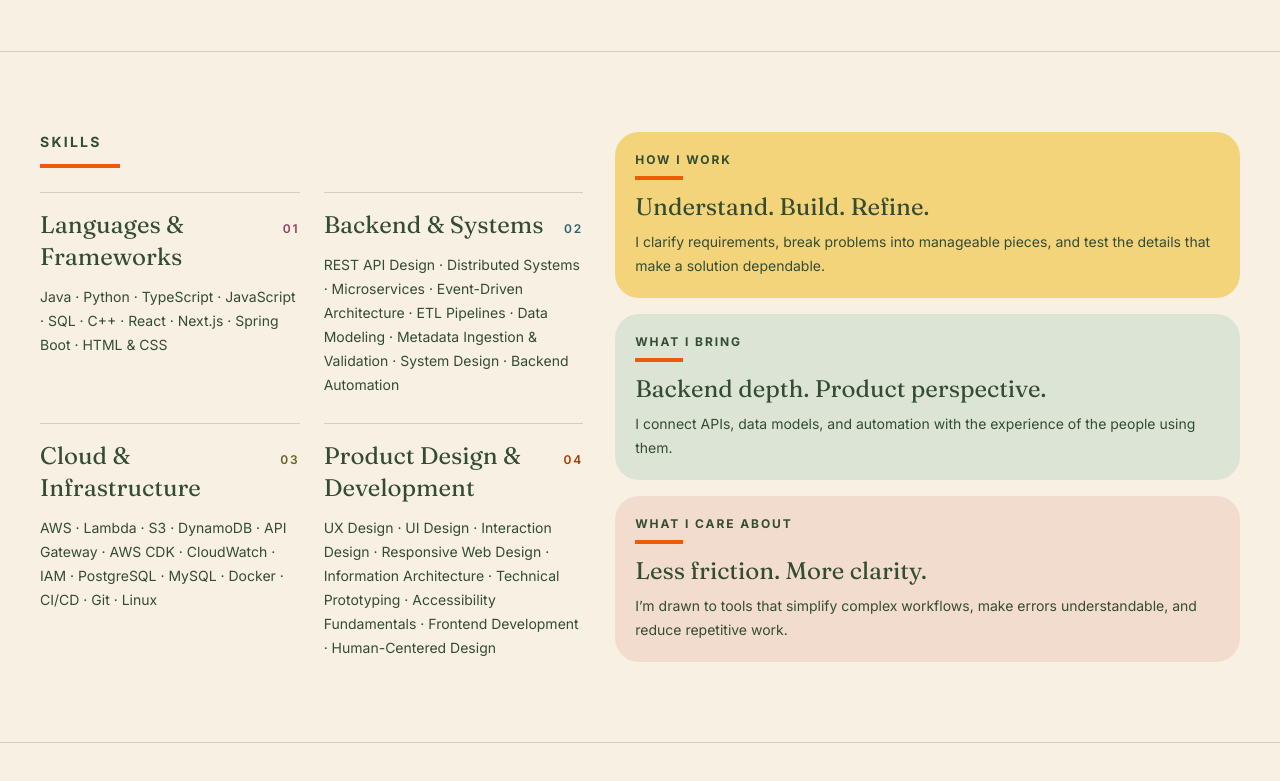
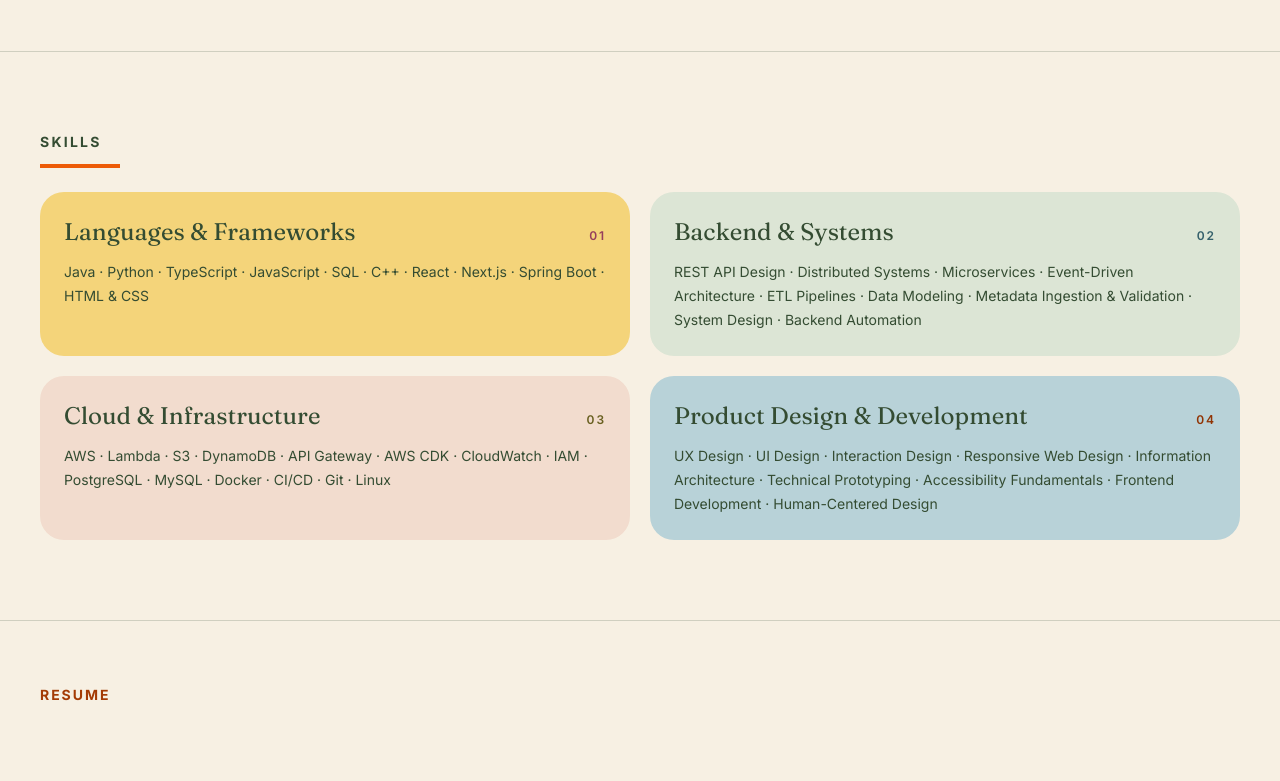
Before and after one commit to julsoyola/juliana-portfolio, a Next.js app in the folder portfolio/: page / in a window 1280 px wide. Shown: the part 2960-3741 px from the top of the page. Built offline with nearby package versions, Linux system fonts and the light colour scheme.

Commit message:
Color the four skill groups

```diff
--- a/portfolio/components/Skills.tsx
+++ b/portfolio/components/Skills.tsx
@@ -3,63 +3,43 @@ const skills = [
     title: "Languages & Frameworks",
     items: ["Java", "Python", "TypeScript", "JavaScript", "SQL", "C++", "React", "Next.js", "Spring Boot", "HTML & CSS"],
     numberColor: "text-[#963e5b]",
+    tone: "bg-[var(--mustard)]",
   },
   {
     title: "Backend & Systems",
     items: ["REST API Design", "Distributed Systems", "Microservices", "Event-Driven Architecture", "ETL Pipelines", "Data Modeling", "Metadata Ingestion & Validation", "System Design", "Backend Automation"],
     numberColor: "text-[#35606b]",
+    tone: "bg-[#DCE5D5]",
   },
   {
     title: "Cloud & Infrastructure",
     items: ["AWS", "Lambda", "S3", "DynamoDB", "API Gateway", "AWS CDK", "CloudWatch", "IAM", "PostgreSQL", "MySQL", "Docker", "CI/CD", "Git", "Linux"],
     numberColor: "text-[#696021]",
+    tone: "bg-[#F2DCCE]",
   },
   {
     title: "Product Design & Development",
     items: ["UX Design", "UI Design", "Interaction Design", "Responsive Web Design", "Information Architecture", "Technical Prototyping", "Accessibility Fundamentals", "Frontend Development", "Human-Centered Design"],
-    numberColor: "text-[#a43b05]",
-  },
-];
-
-const approachCards = [
-  {
-    id: "how-i-work",
-    label: "HOW I WORK",
-    headline: "Understand. Build. Refine.",
-    body: "I clarify requirements, break problems into manageable pieces, and test the details that make a solution dependable.",
-    tone: "bg-[var(--mustard)]",
-  },
-  {
-    id: "what-i-bring",
-    label: "WHAT I BRING",
-    headline: "Backend depth. Product perspective.",
-    body: "I connect APIs, data models, and automation with the experience of the people using them.",
-    tone: "bg-[#DCE5D5]",
-  },
-  {
-    id: "what-i-care-about",
-    label: "WHAT I CARE ABOUT",
-    headline: "Less friction. More clarity.",
-    body: "I’m drawn to tools that simplify complex workflows, make errors understandable, and reduce repetitive work.",
-    tone: "bg-[#F2DCCE]",
+    numberColor: "text-[#913404]",
+    tone: "bg-[var(--sky)]",
   },
 ];
 
 export default function Skills() {
   return (
     <section id="skills" aria-labelledby="skills-heading" className="border-t border-[var(--forest)]/20 px-6 py-20 lg:px-10">
-      <div className="mx-auto grid max-w-7xl gap-8 lg:grid-cols-[minmax(0,1fr)_minmax(0,1.15fr)]">
-        <div className="flex min-w-0 flex-col">
+      <div className="mx-auto max-w-7xl">
+        <div className="min-w-0">
           <h2 id="skills-heading" className="text-sm font-bold uppercase tracking-[0.16em] text-[var(--forest)]">
             Skills
           </h2>
           <div className="mt-3 h-1 w-20 bg-[var(--terracotta)]" />
 
-          <div className="mt-6 grid gap-x-6 gap-y-6 md:grid-cols-2 lg:flex-1">
+          <div className="mt-6 grid gap-5 md:grid-cols-2">
             {skills.map((group, index) => (
-              <section key={group.title} aria-labelledby={`skill-group-${index}`} className="min-w-0 border-t border-[var(--forest)]/20 pt-4">
+              <section key={group.title} aria-labelledby={`skill-group-${index}`} className={`${group.tone} min-w-0 rounded-[24px] p-5 sm:p-6`}>
                 <div className="flex items-baseline justify-between gap-4">
-                  <h3 id={`skill-group-${index}`} className="font-display text-2xl text-[var(--forest)] lg:text-xl xl:text-2xl">
+                  <h3 id={`skill-group-${index}`} className="font-display text-2xl text-[var(--forest)]">
                     {group.title}
                   </h3>
                   <span className={`shrink-0 text-xs font-semibold tracking-[0.16em] ${group.numberColor}`}>
@@ -78,20 +58,6 @@ export default function Skills() {
           </div>
         </div>
 
-        <aside aria-label="Design and engineering approach" className="grid min-w-0 gap-4 lg:grid-rows-[repeat(3,minmax(min-content,1fr))]">
-          {approachCards.map(card => (
-            <section key={card.id} aria-labelledby={`${card.id}-heading`} className={`${card.tone} min-w-0 rounded-[24px] p-5 text-[var(--forest)]`}>
-              <h3 id={`${card.id}-heading`} className="text-xs font-bold uppercase tracking-[0.16em]">
-                {card.label}
-              </h3>
-              <div className="mt-2 h-1 w-12 bg-[var(--terracotta)]" />
-              <p className="font-display mt-3 text-xl leading-tight xl:text-2xl">
-                {card.headline}
-              </p>
-              <p className="mt-2 text-sm leading-6">{card.body}</p>
-            </section>
-          ))}
-        </aside>
       </div>
     </section>
   );
```
